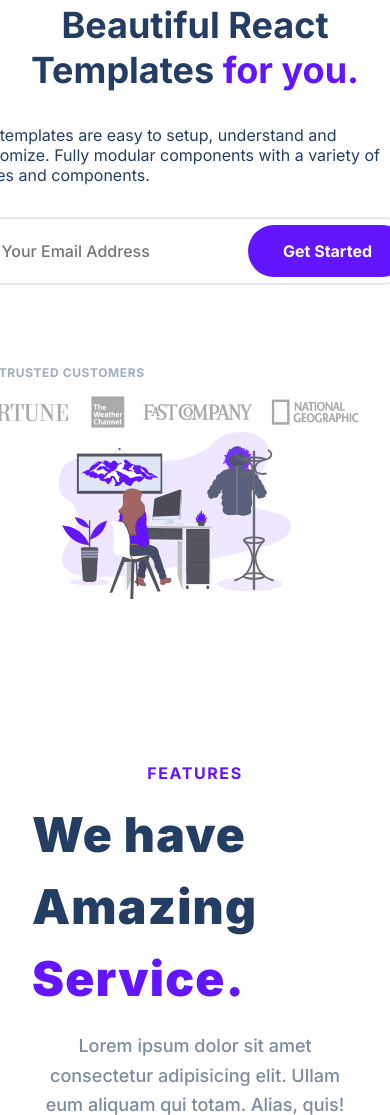
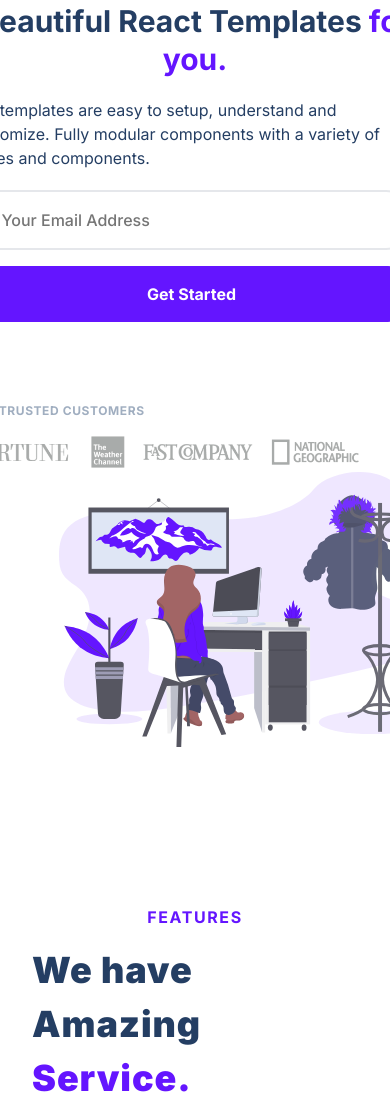
Before and after one commit to tydcarl/Final-project-again-idk, a plain HTML site: page index.html in a window 390 px wide. Shown: the part 200-1315 px from the top of the page. Drawn offline with Linux system fonts and the light colour scheme; a script that the page names is missing.

Commit message:
another day

```diff
--- a/index.html
+++ b/index.html
@@ -114,7 +114,7 @@
               <figure class="header__img">
                 <img
                   src="./assets/design-illustration-2.6da6a00b20c07c4a9b65d1870679e1b8.svg"
-                  class="picture_1"
+                  class="picture__1"
                   alt=""
                 />
               </figure>
--- a/style.css
+++ b/style.css
@@ -10,6 +10,11 @@
 
 a {
   text-decoration: none;
+}
+
+p {
+  font-size: 18px;
+  line-height: 1.5;
 }
 
 body {
@@ -252,8 +257,11 @@ header .row {
   width: 40%;
 }
 
-.picture_1 {
-  width: 85%;
+.picture__1 {
+  width: 140%;
+  max-width: 768px;
+  display: flex;
+  text-align: center;
 }
 
 .header__description--para {
@@ -1078,8 +1086,39 @@ MOBILE RESPONSIVENESS â†“
 
 */
 
+@media (max-width: 1280px) {
+  .picture__1  {
+    max-width: 512px;
+  }
+
+  .header__description--para {
+    font-size: 16px;
+  }
+}
+
 @media (max-width: 1024px) {
-    .nav__links {
+  .section__title {
+    font-size: 36px;
+  }
+  #features .section__title,
+  #pricing .section__title,
+   {
+    font-size: 48px;
+
+  }
+  .header__description {
+    text-align: center;
+    display: flex;
+    flex-direction: column;
+    align-items: center;
+  }
+
+  .header__description--para {
+    margin: 20px 0;
+  }
+
+
+  .nav__links {
     display: none;
   }
     .header__wrapper {
@@ -1091,11 +1130,14 @@ MOBILE RESPONSIVENESS â†“
 
   h1 {
     text-align: center;
+    font-size: 30px;
 
   }
 
   .header__title-wrapper {
     width: 100%;
+    max-width: 512px;
+    margin: 0 auto;
   }
   header .row {
     flex-direction: column;
@@ -1104,7 +1146,10 @@ MOBILE RESPONSIVENESS â†“
   footer {
     padding: 80px 32px;
   }
-
+.feature__row {
+  padding: 32px 8px;
+  margin: 0 16px;
+}
 
 }
 
@@ -1121,6 +1166,9 @@ MOBILE RESPONSIVENESS â†“
   #pricing .row {
     margin-top: 40px;
   }
+  .section__para {
+    font-size: 14px;
+  }
 }
 
 @media (max-width: 640px) {
@@ -1135,8 +1183,44 @@ MOBILE RESPONSIVENESS â†“
   main {
     margin-bottom: 80px;
   }
+
+  .header__email {
+    flex-direction: column;
+    height: auto;
+  }
+
+  .header__email--input {
+    position: static;
+    padding: 16px 0;
+    padding-left: 32px;
+    line-height: 1.5;
+  }
+
+  .header__email--btn {
+    width: 100%;
+    padding: 16px 0;
+    margin: 16px 0;
+    margin-bottom: 0px;
+    line-height: 1.5;
+  }
+
+#features .section__title,
+#pricing .section__title {
+  font-size: 36px;
 }
 
+.section__title {
+  font-size: 30px;
+  line-height: 1.5;
+}
+
+.feature__row {
+  flex-direction: column;
+  align-items: center;
+  text-align: center;
+}
+
+}
 @media (max-width: 576px) {
   .nav__links {
     display: none;
```
